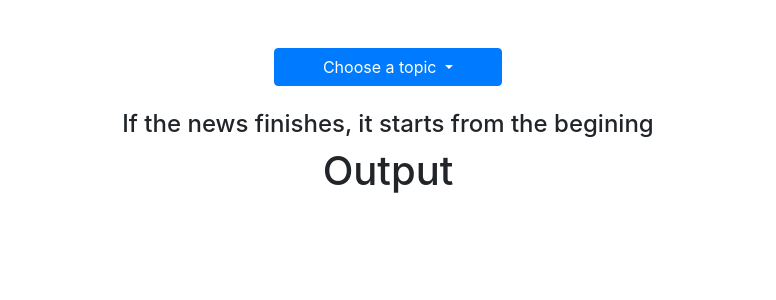
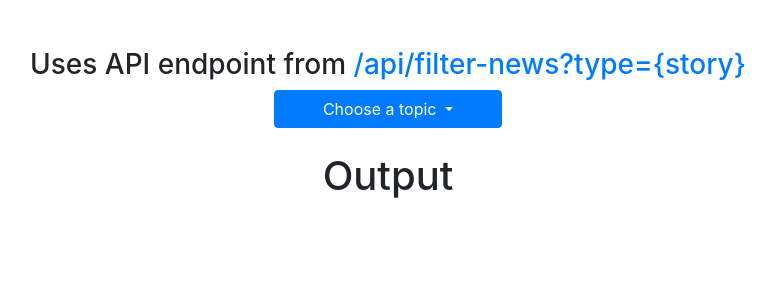
Before and after one commit to daviesdevyt/hackernews-api, a Django app: page /filter/ in a window 1280 px wide. Shown: the part 56-356 px from the top of the page, without its empty margins (252-1028 px from the left). Run offline with Django 4.2, Linux system fonts and the light colour scheme; data that the repository does not hold is empty.

Commit message:
Filter page and views minor changes

```diff
--- a/base/views.py
+++ b/base/views.py
@@ -77,7 +77,7 @@ def filter_news(request):
         page_object = paginator.get_page(request.GET.get("page"))
         serializer = serializer_model(page_object, many=True)
         d = serializer.data
-        d.append(OrderedDict({"has_next": page_object.has_next(), "has_previous": page_object.has_previous()})) # adds a has_next variable to the data sent to help pagination on the frontend
+        d.append(OrderedDict({"has_next": page_object.has_next(), "has_previous": page_object.has_previous(), "page_count":page_object.paginator.num_pages})) # adds a has_next variable to the data sent to help pagination on the frontend
         return Response(d)
     return Response()
 
--- a/frontend/static/filter.js
+++ b/frontend/static/filter.js
@@ -7,6 +7,7 @@ window.onload = (e) => {
     const results = document.getElementById("posts");
     const prevPage = document.getElementById("prev");
     const nextPage = document.getElementById("next");
+    const pageCount = document.querySelector("page-count");
     var currPage = 1;
 
     prevPage.addEventListener("click", (e) => {
@@ -45,10 +46,14 @@ window.onload = (e) => {
                 else{
                     prevPage.style.visibility = "visible"
                 }
+                if (element.page_count != undefined) pageCount.innerHTML = element.page_count
             }
             let children = searchOut.content.cloneNode(true).children
             let title = children[0]
-            title.innerHTML = element.title
+            if (element.title != undefined) title.innerHTML = element.title
+            else if (element.text != undefined) title.innerHTML = element.text.slice(0, 50)+"..."
+            else if (element.url != undefined) title.innerHTML = element.url.slice(0, 50)+"..."
+            else title.innerHTML = "No presentable value"
             results.appendChild(title)
         })
     })}
--- a/frontend/templates/filter.html
+++ b/frontend/templates/filter.html
@@ -7,6 +7,7 @@
   <body>
     {% include 'nav.html' %}
     <br><br>
+    <h3 align="center">Uses API endpoint from <a href="http://localhost:8000/api/filter-news?type=story">/api/filter-news?type={story}</a></h3>
     <div class="dropdown" align="center">
       <button class="btn btn-primary dropdown-toggle px-5" type="button" id="dropdownMenuButton" data-toggle="dropdown" aria-haspopup="true" aria-expanded="false">
         Choose a topic
@@ -19,7 +20,7 @@
       </div>
     </div>
     <br>
-    <h4 align="center">If the news finishes, it starts from the begining</h4>
+
     <h1 align="center">Output</h1>
     <div id="posts">
       <template search-out>
@@ -27,6 +28,6 @@
       </template>
     </div>
     <br>
-    <p align="center" page style="display: none;"><button id="prev" class="btn btn-outline-secondary">previous</button><page style="padding-left: 20px; padding-right:20px;">1</page><button class="btn btn-outline-secondary" id="next">next</button></p>
+    <p align="center" page style="display: none;"><button id="prev" class="btn btn-outline-secondary">previous</button><text style="padding-left: 20px; padding-right:20px;"><page>1</page> of <page-count>1</page-count></text><button class="btn btn-outline-secondary" id="next">next</button></page-count>
   </body>
 </html>
```
